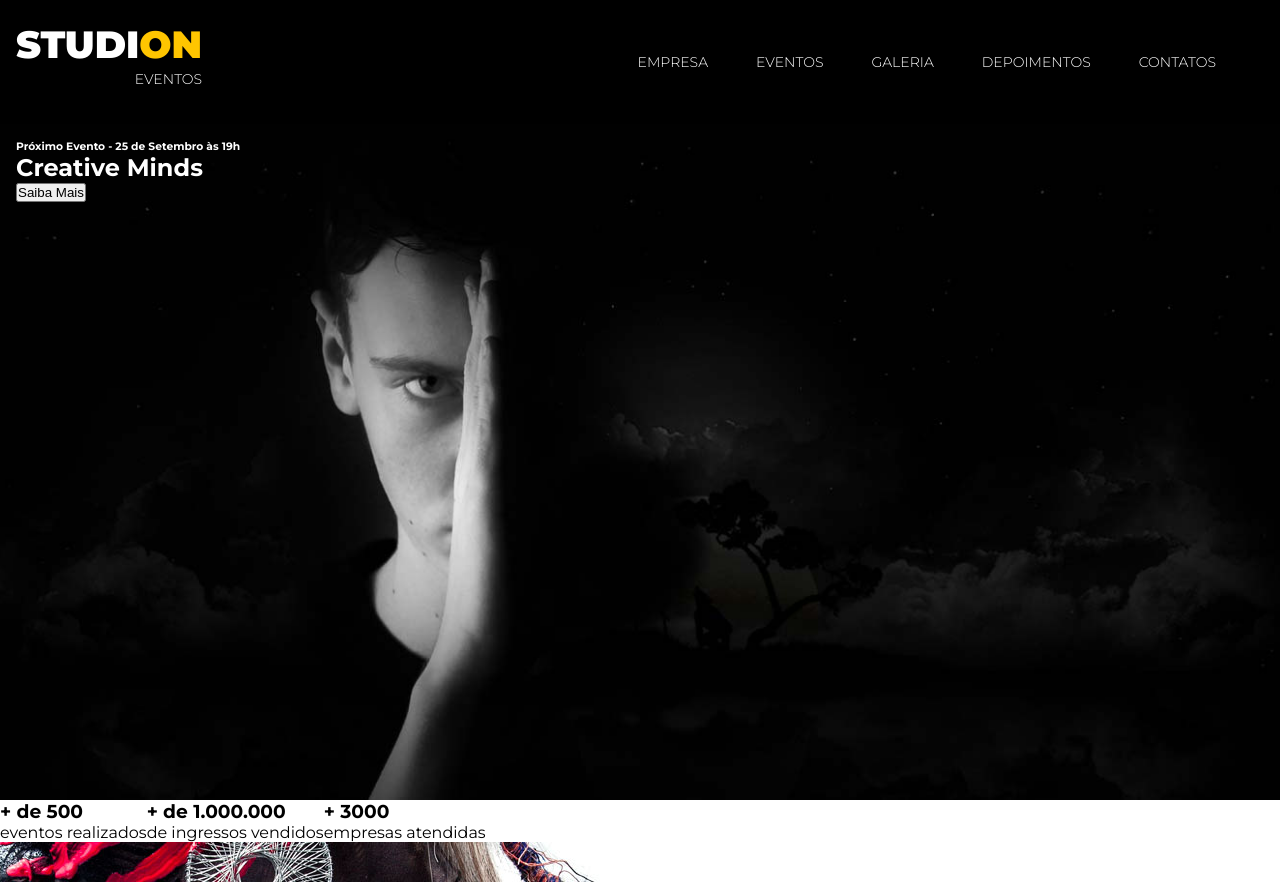
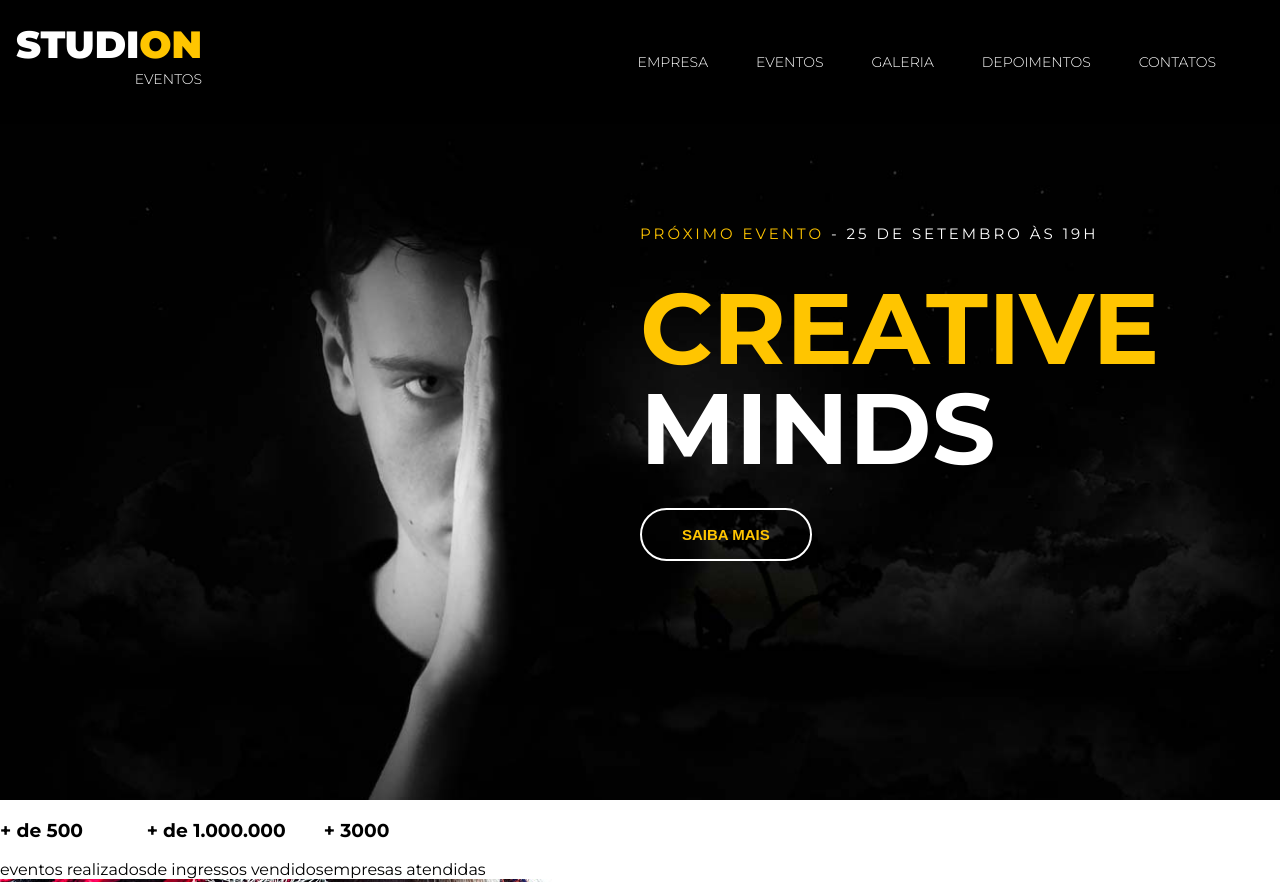
Before and after one commit to juanjunger/studion, a website: page src/index.html in a window 1280 px wide. Shown: the top 882 px of the page. Drawn offline with Linux system fonts and the light colour scheme.

Commit message:
feat(header): implemented header styles

```diff
--- a/src/css/style.css
+++ b/src/css/style.css
@@ -3,8 +3,6 @@
 
 * {
   box-sizing: border-box;
-  margin: 0;
-  padding: 0;
 }
 
 /* Root Variables */
@@ -22,11 +20,14 @@
 /* General */
 body {
   padding: 7.75rem 0 0 0;
+  margin: 0;
 }
 
 ul {
   display: flex;
   list-style: none;
+  margin: 0;
+  padding: 0;
 }
 
 /* Navigation */
@@ -42,6 +43,7 @@ ul {
   padding: 0 1rem;
   background-color: var(--color-black);
   color: var(--color-white);
+  z-index: 1;
 }
 
 .navbar .navbar__links {
@@ -64,6 +66,7 @@ ul {
   color: var(--color-yellow);
 }
 
+/* Logo */
 .logo-studion {
   font-size: 2.375rem;
   font-weight: 900;
@@ -77,17 +80,71 @@ ul {
   font-size: 0.875rem;
 }
 
+/* Default */
 .copy--primary {
   color: var(--color-yellow);
 }
 
-#slider {
-  height: calc(100vh - 7.75rem);
-  padding: var(--default-padding);
-  background-color: var(--color-black);
-  background-image: url("../images/banner.jpg");
-  background-repeat: no-repeat;
-  background-size: cover;
-  background-position: center;
+.btn {
+  padding: 1rem 2.5rem;
+  color: var(--color-yellow);
+  border: 0.125rem solid var(--color-white);
+  border-radius: 5rem;
+  background: transparent;
+  font-size: 0.9375rem;
+  font-weight: 700;
+  text-transform: uppercase;
+  cursor: pointer;
+  transition: 0.5s all ease;
+}
+
+.btn:hover,
+.btn:active,
+.btn:focus {
+  border-color: var(--color-yellow);
+  background-color: var(--color-yellow);
   color: var(--color-white);
 }
+
+/* Slider */
+#slider {
+  background-color: var(--color-black);
+  color: var(--color-white);
+}
+
+.slide {
+  height: calc(100vh - 7.75rem);
+  position: relative;
+}
+
+.slide__background-image {
+  width: 100%;
+  height: 100%;
+  object-fit: cover;
+  object-position: center;
+}
+
+.slide__copy {
+  position: absolute;
+  top: 6.25rem;
+  left: 50vw;
+}
+
+.slide__copy h6 {
+  font-size: 0.9375rem;
+  font-weight: 400;
+  text-transform: uppercase;
+  letter-spacing: 0.1875rem;
+  margin-top: 0;
+}
+
+.slide__copy h2 {
+  font-size: 6.25rem;
+  line-height: 6.25rem;
+  text-transform: uppercase;
+  margin: 30px 0;
+}
+
+.slide__copy h2 span {
+  display: block;
+}
--- a/src/index.html
+++ b/src/index.html
@@ -39,9 +39,19 @@
     <header>
       <div id="slider">
         <div class="slide">
-          <h6><span>Próximo Evento</span> - 25 de Setembro às 19h</h6>
-          <h2><span>Creative</span> Minds</h2>
-          <button>Saiba Mais</button>
+          <img
+            class="slide__background-image"
+            src="./images/banner.jpg"
+            alt="Studion Banner"
+          />
+          <div class="slide__copy">
+            <h6>
+              <span class="copy--primary">Próximo Evento</span> - 25 de Setembro
+              às 19h
+            </h6>
+            <h2><span class="copy--primary">Creative</span> Minds</h2>
+            <button class="btn btn--slide">Saiba Mais</button>
+          </div>
         </div>
         <!-- .slide -->
       </div>
```
